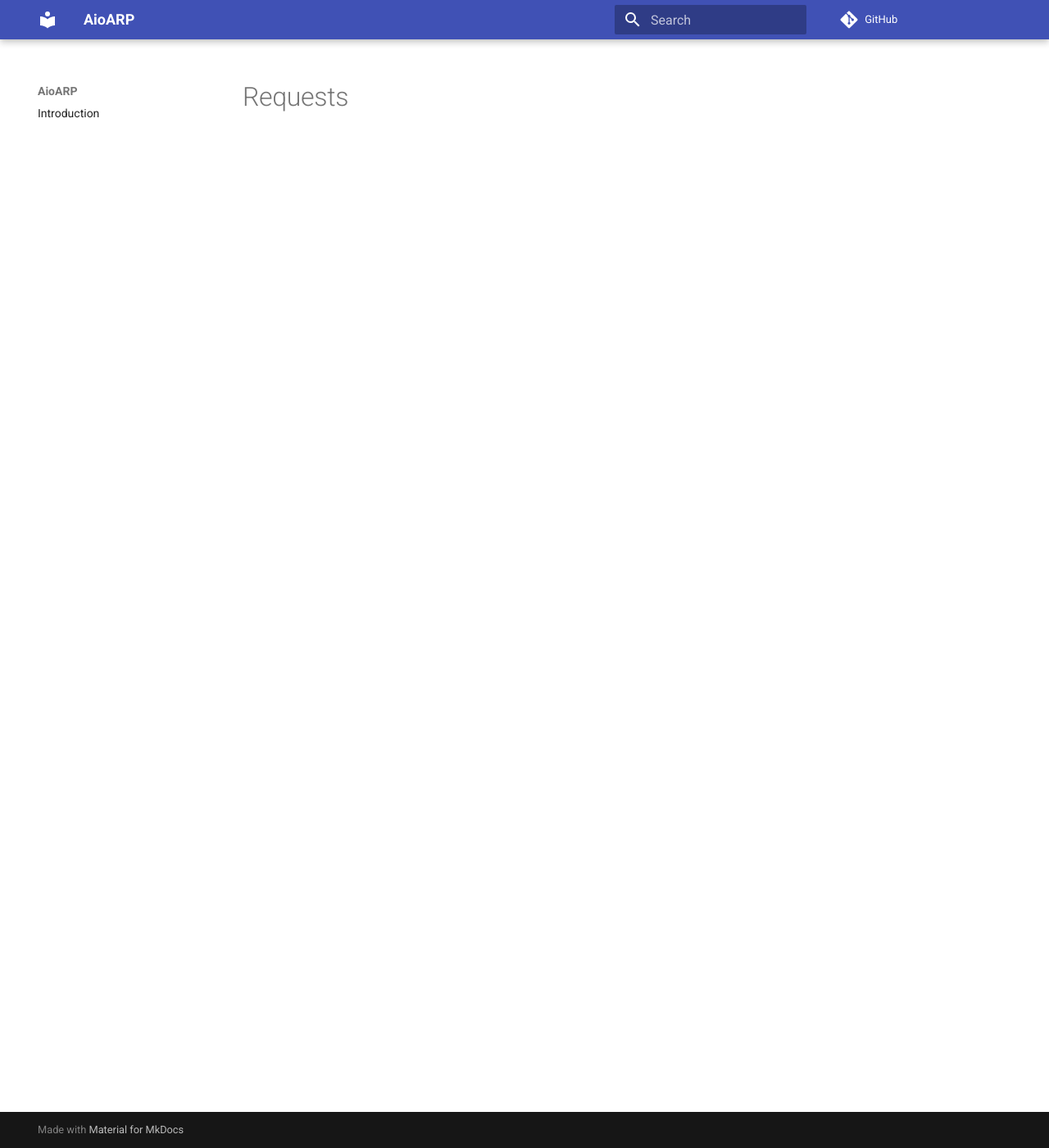
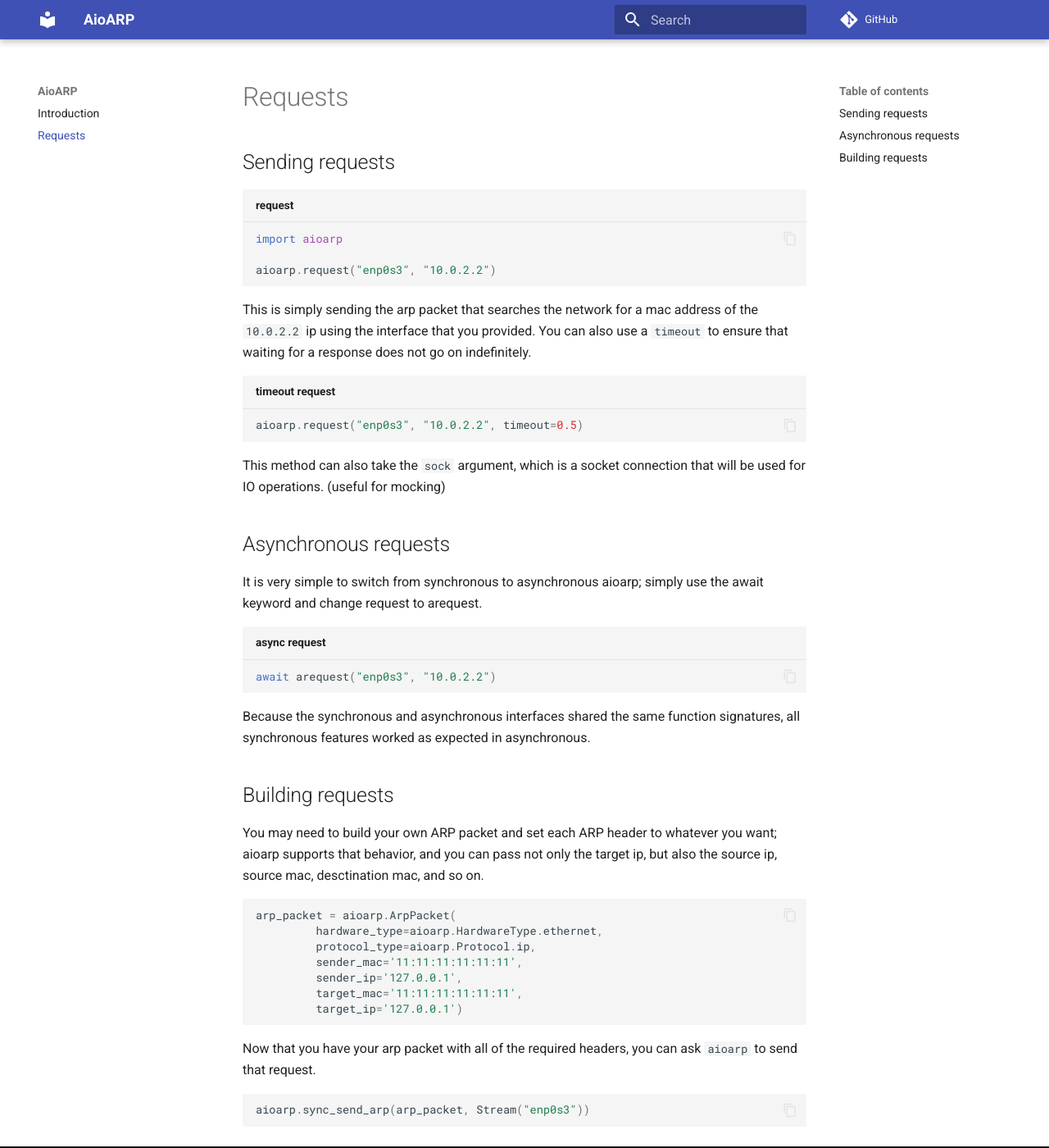
Before and after one commit to karpetrosyan/aioarp, an MkDocs documentation site: the page built from docs/client.md, in a window 1280 px wide and 1400 px high. Shown: the whole window at 82% size. Built offline with MkDocs 1.6.1 and Material for MkDocs 9.7.7, drawn with Linux system fonts in a browser that asks for light colours; comment, search, counter and statistics services are not loaded.

Commit message:
Add request, arequest and ArpPacket docs

````diff
--- a/docs/client.md
+++ b/docs/client.md
@@ -1 +1,48 @@
 # Requests
+
+## Sending requests
+
+```py title="request"
+import aioarp
+
+aioarp.request("enp0s3", "10.0.2.2")
+```
+
+This is simply sending the arp packet that searches the network for a mac address of the `10.0.2.2` ip using the interface that you provided.
+You can also use a `timeout` to ensure that waiting for a response does not go on indefinitely.
+
+```py title="timeout request"
+aioarp.request("enp0s3", "10.0.2.2", timeout=0.5)
+```
+
+This method can also take the `sock` argument, which is a socket connection that will be used for IO operations. (useful for mocking)
+
+## Asynchronous requests
+
+It is very simple to switch from synchronous to asynchronous aioarp; simply use the await keyword and change request to arequest.
+
+```py title="async request"
+await arequest("enp0s3", "10.0.2.2")
+```
+
+Because the synchronous and asynchronous interfaces shared the same function signatures, all synchronous features worked as expected in asynchronous.
+
+## Building requests
+
+You may need to build your own ARP packet and set each ARP header to whatever you want; aioarp supports that behavior, and you can pass not only the target ip, but also the source ip, source mac, desctination mac, and so on.
+
+```py
+arp_packet = aioarp.ArpPacket(
+         hardware_type=aioarp.HardwareType.ethernet,
+         protocol_type=aioarp.Protocol.ip,
+         sender_mac='11:11:11:11:11:11',
+         sender_ip='127.0.0.1',
+         target_mac='11:11:11:11:11:11',
+         target_ip='127.0.0.1')
+```
+
+Now that you have your arp packet with all of the required headers, you can ask `aioarp` to send that request.
+
+```py
+aioarp.sync_send_arp(arp_packet, Stream("enp0s3"))
+```
--- a/mkdocs.yml
+++ b/mkdocs.yml
@@ -6,6 +6,7 @@ theme:
 repo_url: https://github.com/karosis88/aioarp
 nav:
     - index.md
+    - Requests: client.md
 markdown_extensions:
   - pymdownx.highlight:
       anchor_linenums: true
````
Also changed, not shown: docs/index.md (+1 -2 lines).
